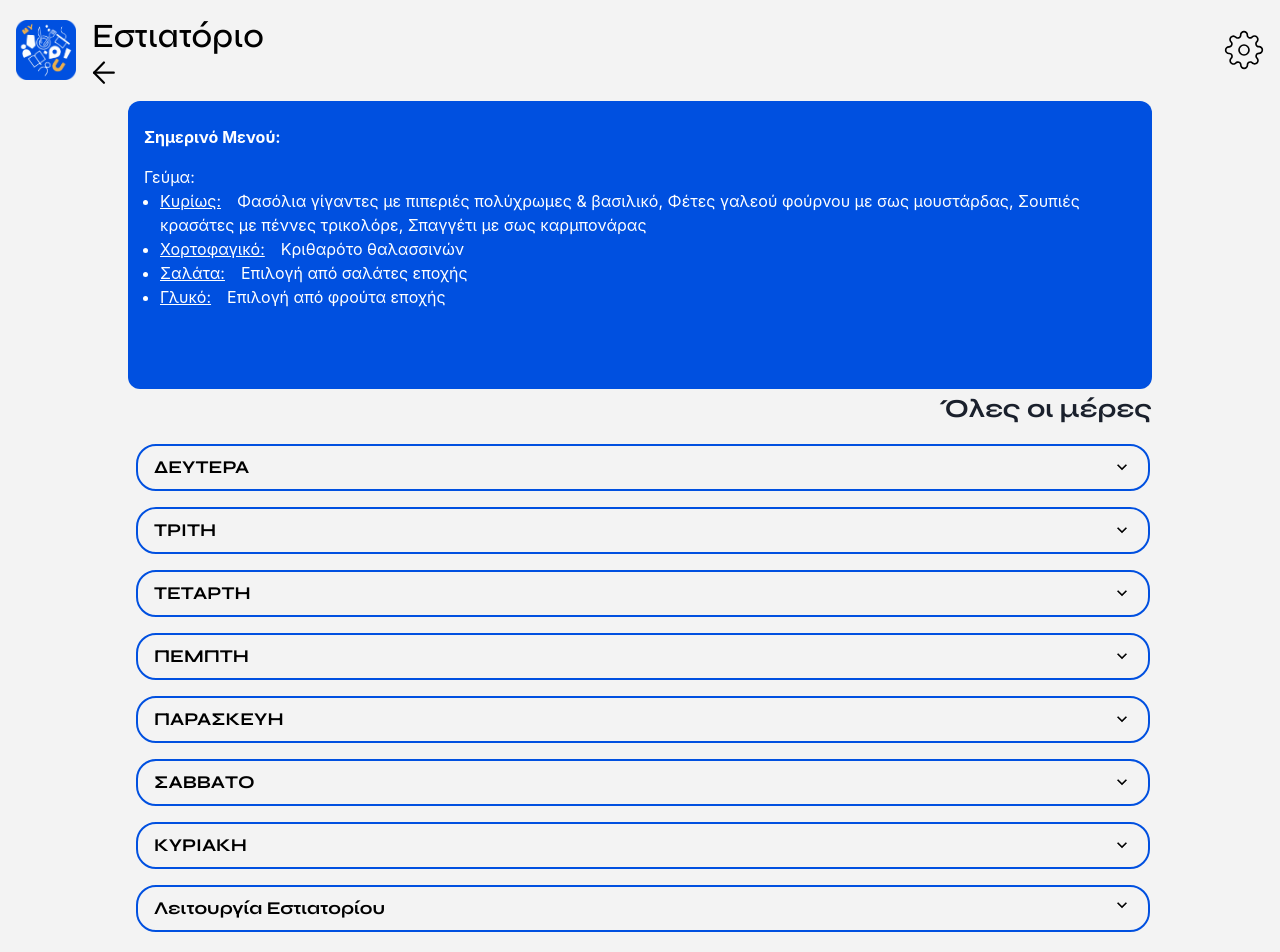
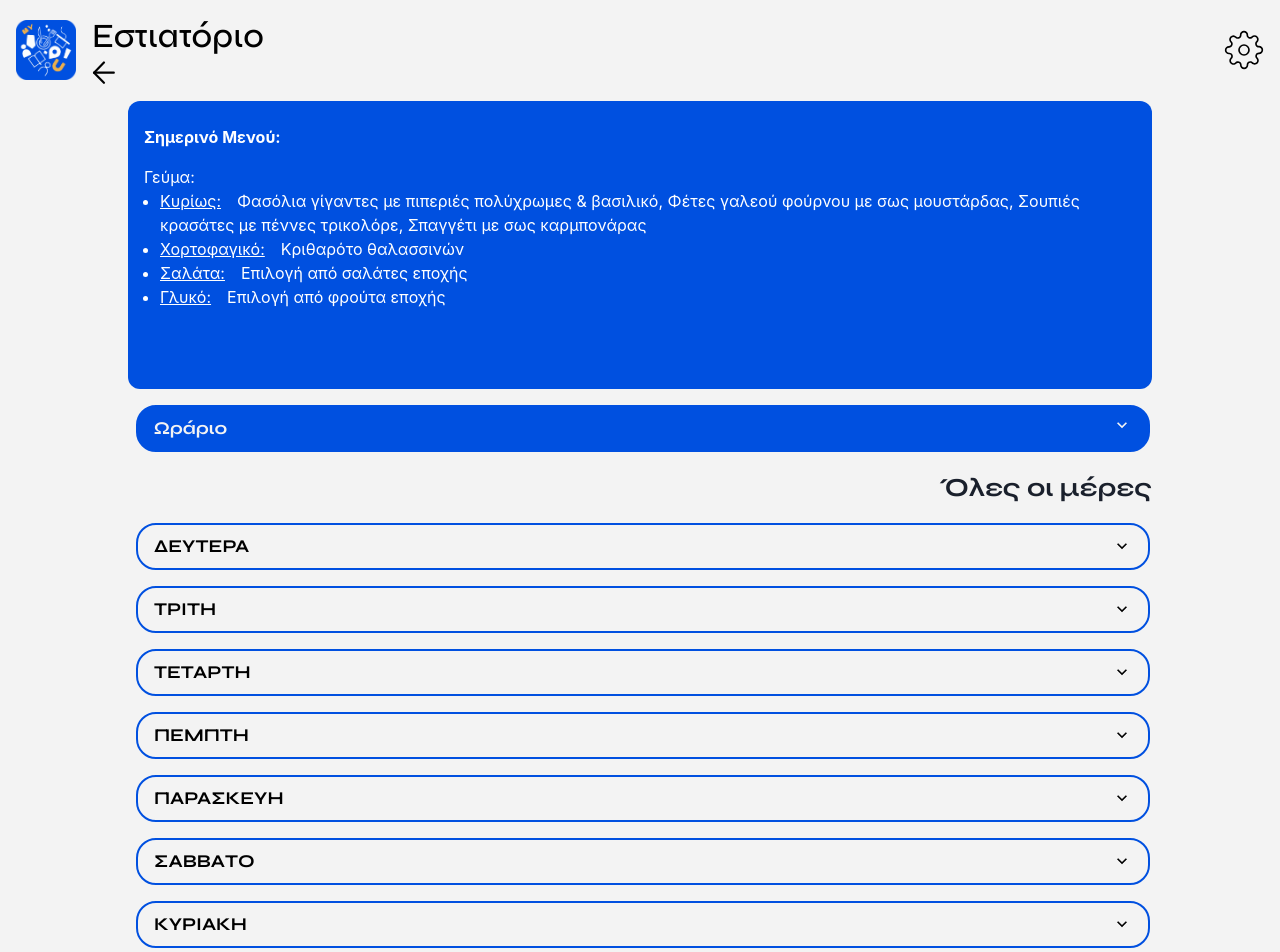
Before and after one commit to open-source-uom/myuom, a React (Create React App) app: page /restaurant in a window 1280 px wide. Shown: the top 952 px of the page. Built offline with nearby package versions, Linux system fonts and the light colour scheme.

Commit message:
Fixes #83

```diff
--- a/src/components/Schedule.jsx
+++ b/src/components/Schedule.jsx
@@ -20,6 +20,8 @@ function Schedule() {
       overflow="hidden"
       border="2px"
       borderColor={useColorModeValue("#0050e0", "#f3f3f3")}
+      bg={useColorModeValue("#0050e0", "#f3f3f3")}
+      color={useColorModeValue("#f3f3f3", "black")}
     >
       <AccordionItem border="none">
         <Text>
@@ -27,14 +29,13 @@ function Schedule() {
             display="flex"
             direction="row"
             alignItems="start"
-            justifyContent="100start"
+            justifyContent="start"
             _hover={{ bg: "transparent" }}
             w="100%"
             h="100%"
             outline="none"
-            textAlign="center"
             bgColor="transparent"
-            color={useColorModeValue("black", "white")}
+            color={useColorModeValue("#f3f3f3", "black")}
             fontFamily="Syne"
             border="none"
             alt="profPic"
@@ -45,13 +46,13 @@ function Schedule() {
               w="100%"
               display="flex"
               direction="row"
-              alignItems="flex-start"
               justifyContent="start"
               fontWeight="bold"
               fontFamily="Syne"
               fontSize={{ sm: 14, md: 16, lg: 18 }}
+              color={useColorModeValue("#f3f3f3", "black")}
             >
-              Λειτουργία Εστιατορίου
+              Ωράριο
             </Text>
             <AccordionIcon />
           </AccordionButton>
@@ -59,15 +60,16 @@ function Schedule() {
         <AccordionPanel
           pb={4}
           w={"100%"}
-          justifyContent="center"
-          fontWeight="bold"
+          justifyContent="start"
           fontFamily="Syne"
         >
-          <Text>Πρωινό: 08:00-09:30</Text>
-          <Text>Μεσημεριανό</Text>
-          12:30-15:30(ΚΑΘΗΜΕΡΙΝΕΣ)<br></br>
-          13:00-15:30(ΣΚ και ΑΡΓΙΕΣ)
-          <Text>Βραδινό: 18:00-20:00</Text>
+          <Text fontWeight="bold">Πρωινό:</Text>
+          <Text> 08:00-09:30</Text>
+          <Text fontWeight="bold">Μεσημεριανό</Text>
+          12:30-15:30<br></br>
+          13:00-15:30 (Σ/Κ και ΑΡΓΙΕΣ)
+          <Text fontWeight="bold">Βραδινό:</Text>
+          <Text> 18:00-20:00</Text>
         </AccordionPanel>
       </AccordionItem>
     </Box>
--- a/src/pages/RestaurantPage.jsx
+++ b/src/pages/RestaurantPage.jsx
@@ -31,6 +31,9 @@ export default function RestauranPage() {
         textAlign={"center"}
         w={{ sm: "90%", md: "90%", lg: "80%", "2xl": "60%", "3xl": "50%" }}
       >
+        <Accordion allowToggle mt="1rem">
+          <Schedule />
+        </Accordion>
         <Box align="center">
           <Text
             mr={"2rem"}
```
